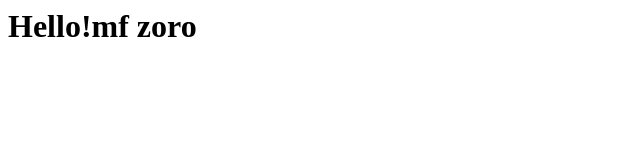
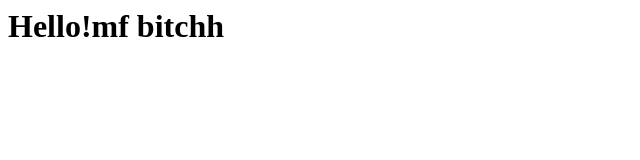
Before and after one commit to Abhinav-Sinha-XO/newProject, a plain HTML site: page index.html in a window 1280 px wide. Shown: the full height of the page, 0-640 px from the left. Drawn offline with Linux system fonts and the light colour scheme.

Commit message:
Update index.html

```diff
--- a/index.html
+++ b/index.html
@@ -1 +1 @@
-<h1>Hello!mf zoro</h1>
+<h1>Hello!mf bitchh</h1>
```
